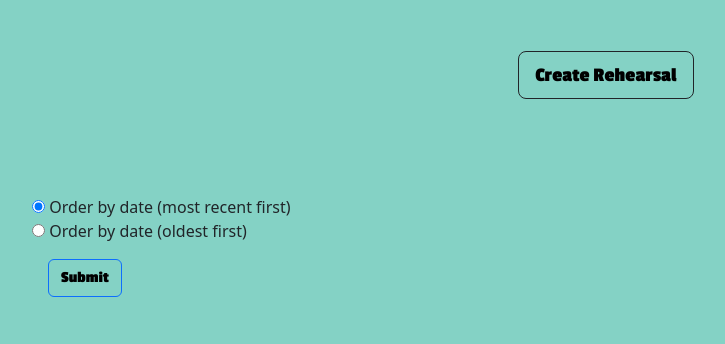
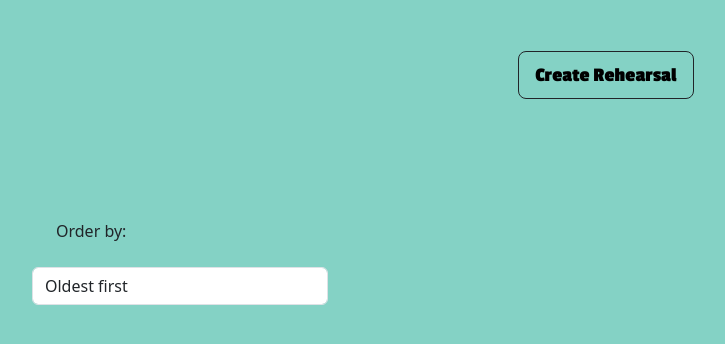
Before and after one commit to mayrapena1324/teacher_rehearsal_project, a Flask app: template app/templates/user/all_rehearsals.html in a window 1280 px wide. Shown: the part 143-487 px from the top of the page, without its empty margins (12-737 px from the left). Run offline with Flask 3, Linux system fonts and the light colour scheme; the template is opened without the code that fills it, so the values that code supplies are empty; parts of the project's set-up code (start-up, migrations or seed data) failed here and were passed over; some libraries are stand-ins or nearby versions.

Commit message:
Order by
-Add sort by created
-Add Styling to order-by form
- Add remember functionality to order by form

```diff
--- a/app/forms.py
+++ b/app/forms.py
@@ -1,6 +1,6 @@
 from flask_ckeditor import CKEditorField
 from flask_wtf import FlaskForm
-from wtforms import StringField, SubmitField, PasswordField, DateField
+from wtforms import StringField, SubmitField, PasswordField, DateField, SelectField
 from wtforms.validators import DataRequired, Email
 
 
@@ -30,3 +30,7 @@ class RehearsalForm(FlaskForm):
     goals = CKEditorField('Goals', validators=[DataRequired()])
     submit = SubmitField("Save")
     cancel = SubmitField("Cancel")
+
+
+class OrderForm(FlaskForm):
+    order_by = SelectField('Order by', choices=[('desc', 'Most recent first'), ('asc', 'Oldest first'), ('created', 'Order Created')])
--- a/app/static/css/styles.css
+++ b/app/static/css/styles.css
@@ -46,9 +46,12 @@ margin: 3rem;
 }
 
 .sort-form {
+    width:  25%;
     margin: 2rem;
 }
-
+.select-order-label{
+    padding: 1.5rem;
+}
 .create-rehearsal-card {
     width: 50%;
     margin: 3rem, 3rem;
--- a/app/templates/user/all_rehearsals.html
+++ b/app/templates/user/all_rehearsals.html
@@ -91,16 +91,16 @@
 </div>
 
 <div class="container sort-form">
-    <!--order by-->
-    <form action="{{url_for('get_all_rehearsals')}}" method="get">
-        <input type="radio" id="order_by_desc" name="order_by" value="desc" checked>
-        <label for="order_by_desc">Order by date (most recent first)</label>
-        <br>
-        <input type="radio" id="order_by_asc" name="order_by" value="asc">
-        <label for="order_by_asc">Order by date (oldest first)</label>
-        <br>
-        <input class="btn btn-outline-primary" type="submit" value="Submit">
-    </form>
+<form action="{{url_for('get_all_rehearsals')}}" method="get">
+    <label class="select-order-label" for="order_by">Order by:</label>
+    <select  name="order_by" id="order_by" onchange="this.form.submit()" class="form-control">
+        <option value="asc" {% if order_by=="asc" %}selected{% endif %}>Oldest first</option>
+        <option value="desc" {% if order_by=="desc" %}selected{% endif %}>Most recent first</option>
+        <option value="created" {% if order_by=="created" %}selected{% endif %}>Order Created</option>
+    </select>
+</form>
 </div>
 
+
+
 {% endblock%}
--- a/app/user_views.py
+++ b/app/user_views.py
@@ -3,34 +3,38 @@ from flask import render_template, url_for, redirect, flash, request, abort
 from flask import current_app as app
 from sqlalchemy import insert
 from .models import db, Rehearsal, User
-from .forms import RehearsalForm
+from .forms import RehearsalForm, OrderForm
 import datetime as dt
 
 
-@app.route("/all-rehearsals")
+@app.route("/all-rehearsals", methods=["GET", "POST"])
 @login_required
 def get_all_rehearsals():
+    form = OrderForm()
     order_by = request.args.get("order_by")
     if not order_by:
         # Handle the case when the user does not select any option
         # redirect the user to a default ordering
         return redirect(url_for("get_all_rehearsals", order_by="desc"))
-    elif order_by not in ["asc", "desc"]:
+    elif order_by not in ["asc", "desc", "created"]:
         # Handle the case when the user is trying to manipulate the order_by parameter
         # return an error message
         flash("Invalid value for the order_by parameter")
         return redirect(url_for("get_all_rehearsals", order_by="desc"))
     else:
+
         if order_by == "desc":
             order_by_clause = Rehearsal.date.desc()
+        elif order_by == "created":
+            order_by_clause = Rehearsal.user_id.asc()
         else:
             order_by_clause = Rehearsal.date.asc()
         rehearsals = Rehearsal.query.filter_by(user_id=current_user.id).order_by(order_by_clause)
     # filter by distinct
     distinct_groups = db.session.query(Rehearsal.group).filter_by(user_id=current_user.id).distinct().all()
-
     return render_template('user/all_rehearsals.html', all_rehearsals=rehearsals, current_user=current_user,
-                           logged_in=current_user.is_authenticated, distinct_groups=distinct_groups)
+                           logged_in=current_user.is_authenticated, distinct_groups=distinct_groups, form=form,
+                           order_by=order_by)
 
 
 @app.route("/rehearsal/create", methods=["GET", "POST"])
```
